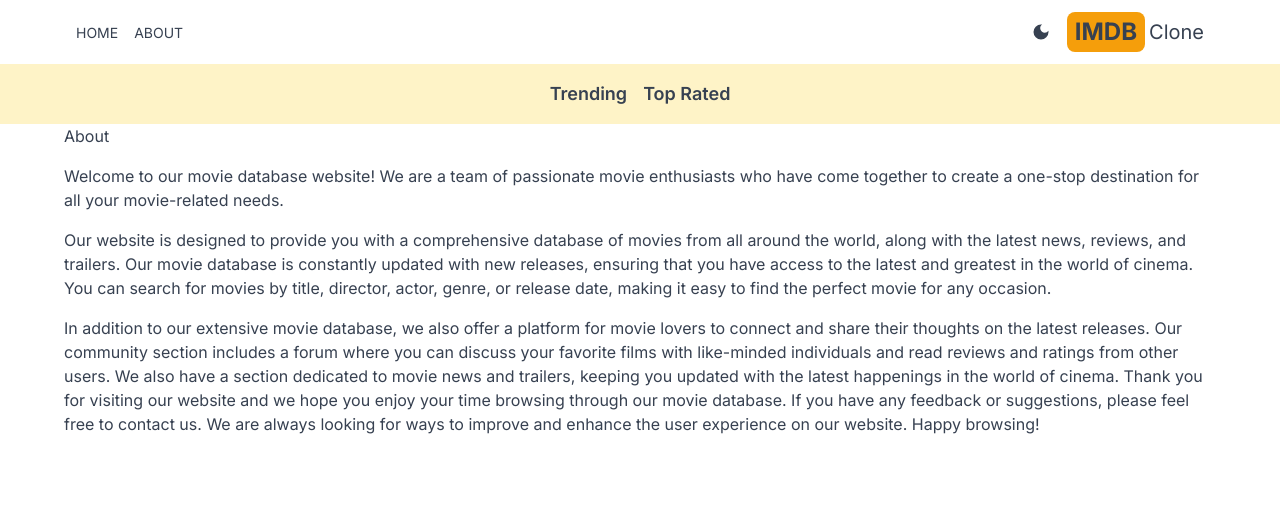
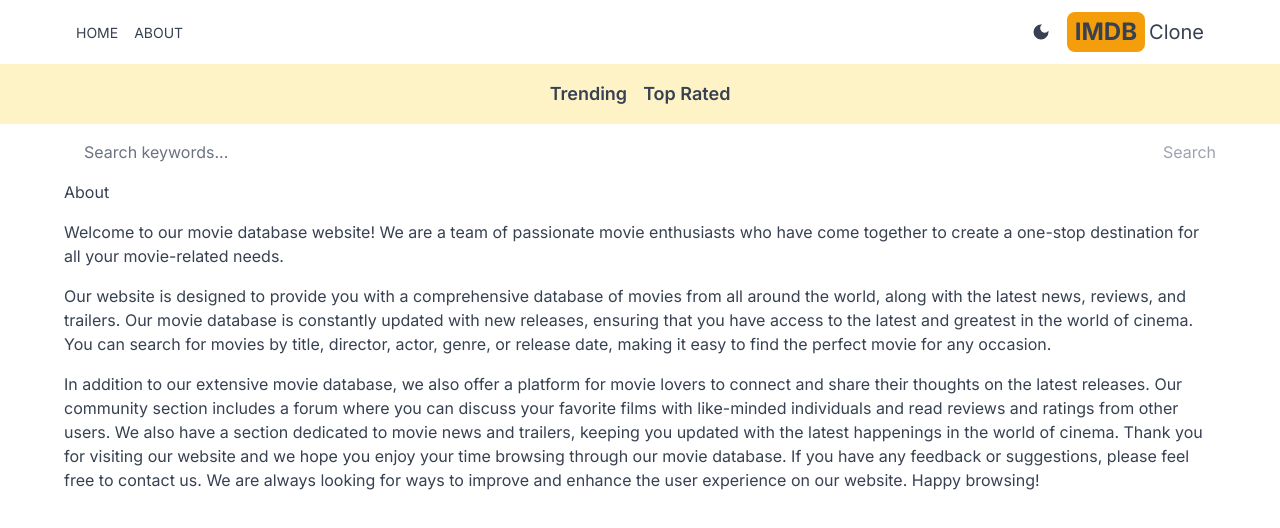
Before and after one commit to georgeliu8110/imdb-next, a Next.js app: page /about in a window 1280 px wide. Shown: the top 528 px of the page. Built offline with nearby package versions, Linux system fonts and the light colour scheme.

Commit message:
add search box

```diff
--- a/src/app/layout.js
+++ b/src/app/layout.js
@@ -3,6 +3,7 @@
 import Header from "@/components/Header";
 import Providers from './Providers'
 import Navbar from '../components/Navbar'
+import SearchBox from '../components/SearchBox'
 
 const inter = Inter({ subsets: ["latin"] });
 
@@ -18,6 +19,7 @@
         <Providers>
           <Header />
           <Navbar />
+          <SearchBox></SearchBox>
           {children}
         </Providers>
         </body>
--- /dev/null
+++ b/src/app/search/[searchTerm]/page.jsx
@@ -0,0 +1,22 @@
+import Results from '../../../components/Results'
+
+export default async function SearchPage({params}) {
+  const searchTerm = params.searchTerm
+  const res = await fetch(`https://api.themoviedb.org/3/search/movie?api_key=${process.env.API_KEY}&query=${searchTerm}`)
+  const data = await res.json()
+  const results = data.results
+
+  return (
+    <div>
+      <h1>Search Page</h1>
+      <div>
+        {
+        results && results.length === 0 && (
+          <h1 className='text-center pt-6'>No results found</h1>
+        )
+        }
+        {results && <Results results={results} />}
+      </div>
+    </div>
+  )
+}
--- /dev/null
+++ b/src/components/SearchBox.jsx
@@ -0,0 +1,21 @@
+'use client'
+
+import {useState} from 'react'
+import {useRouter} from 'next/navigation'
+
+export default function SearchBox() {
+  const [search, setSearch] = useState('')
+  const router = useRouter()
+  const handleSubmit = (e) => {
+    e.preventDefault()
+    router.push(`/search/${search}`)
+  }
+
+
+  return (
+    <form className='flex justify-between ps-5 max-w-6xl mx-auto' onSubmit={handleSubmit}>
+      <input type='text' placeholder='Search keywords...' className='x-full h-14 rounded-md placeholder-gray-500 outline-none bg-transparent flex-1' value={search} onChange={(e) => setSearch(e.target.value)}></input>
+      <button className='text-amber-600 disabled:text-gray-400' disabled={search === ''}>Search</button>
+    </form>
+  )
+}
```
